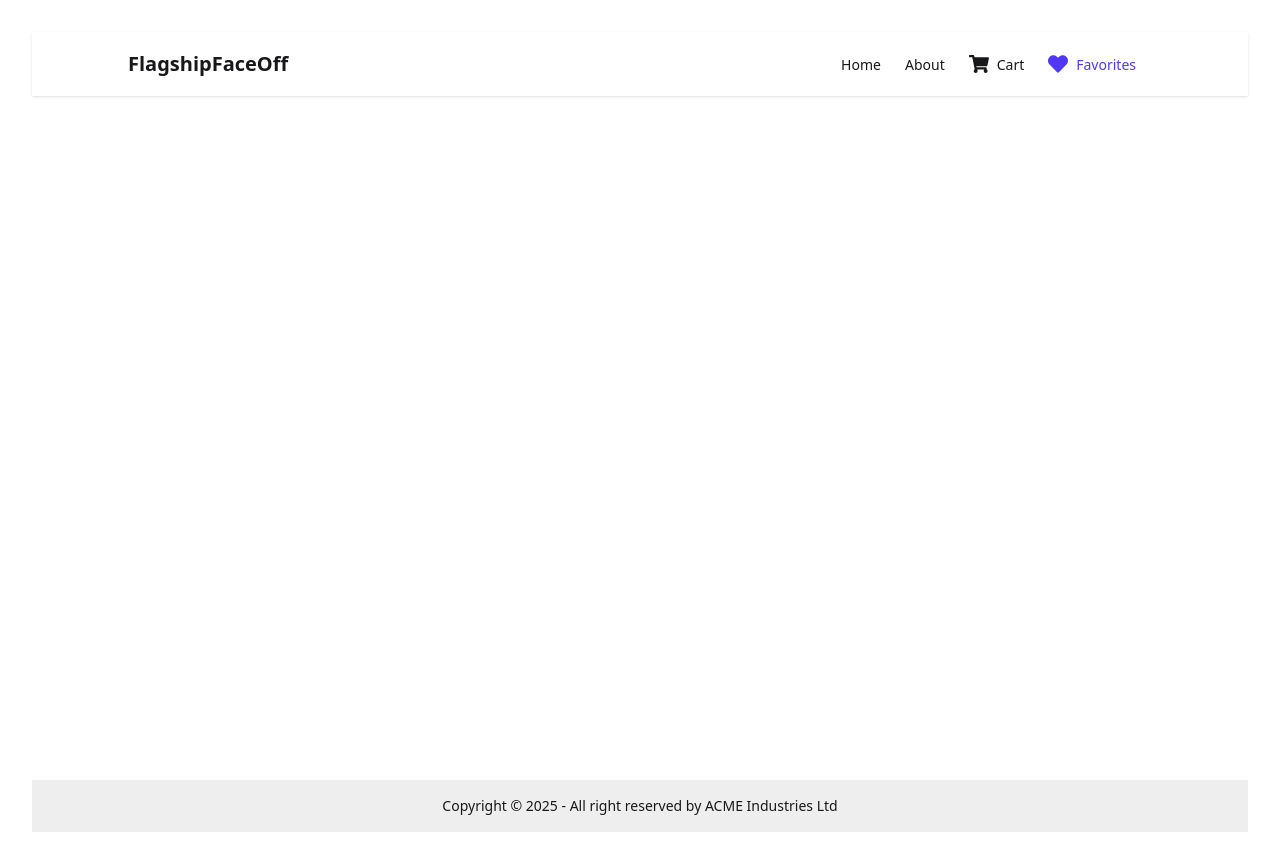
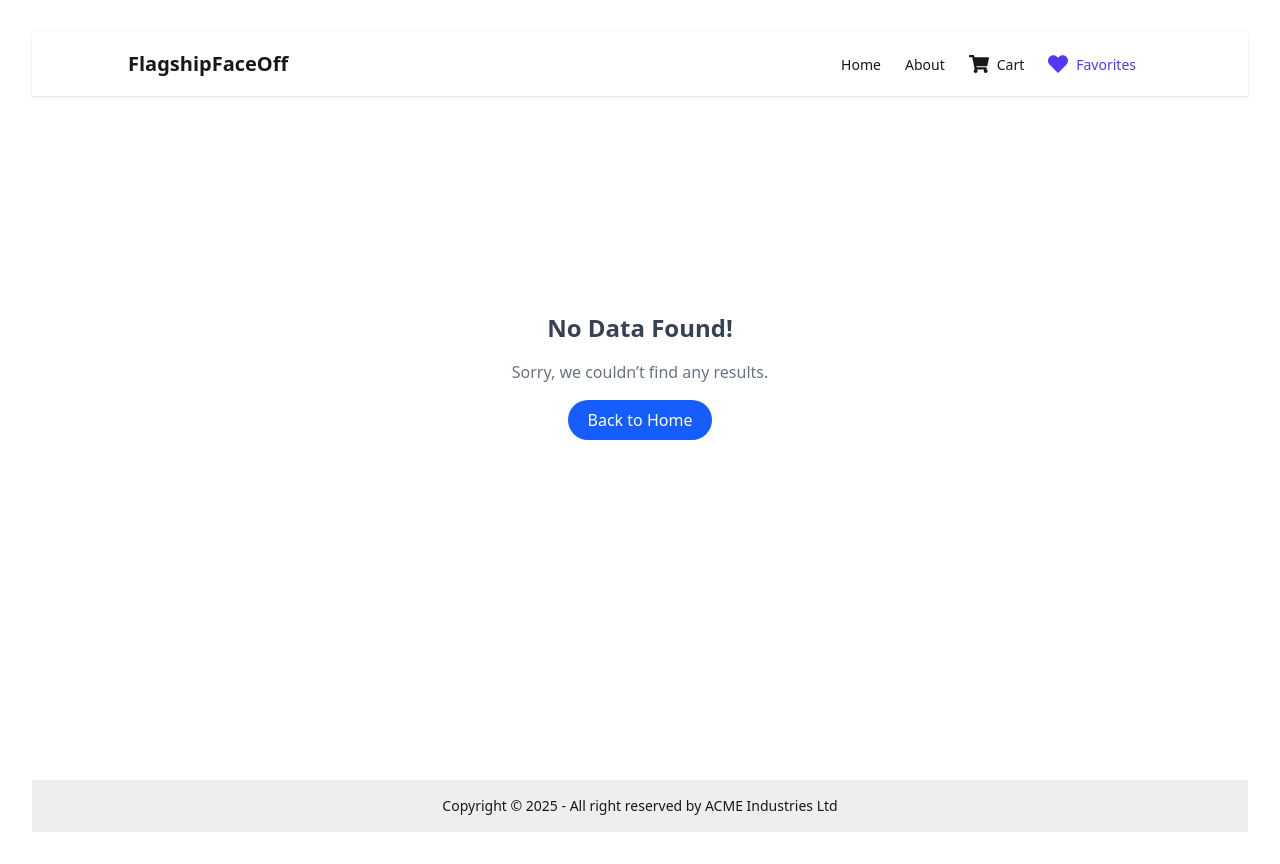
Before and after one commit to developerTamanna/flagship-face, a React (Vite) app: page /favorites in a window 1280 px wide. Built offline with nearby package versions, Linux system fonts and the light colour scheme.

Commit message:
no data function fav

```diff
--- a/src/Pages/Favorites/Favorites.jsx
+++ b/src/Pages/Favorites/Favorites.jsx
@@ -1,6 +1,7 @@
 import React, { useEffect, useState } from 'react';
 import PhoneCard from '../../components/PhoneCard/PhoneCard';
 import { getFavorites, removeFavorite } from '../../Utils';
+import EmptyState from '../../components/Ui/EmptyState';
 const Favorites = () => {
 
 
@@ -18,6 +19,8 @@ const handleDelete =(id)=>{
 removeFavorite(id)
 setDisplayPhones(getFavorites())
 }
+
+if(displayPhones.length <1) return <EmptyState></EmptyState>
 
     return (
         <div>
```
